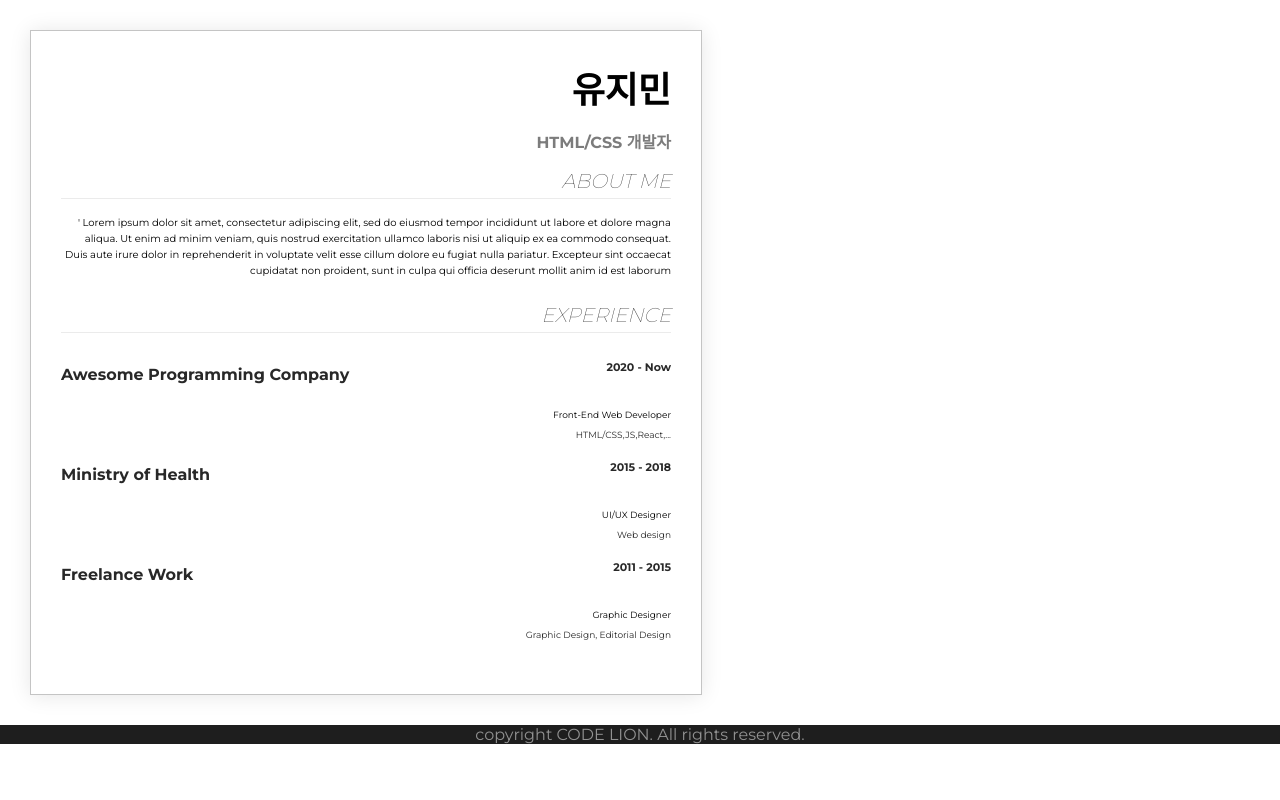
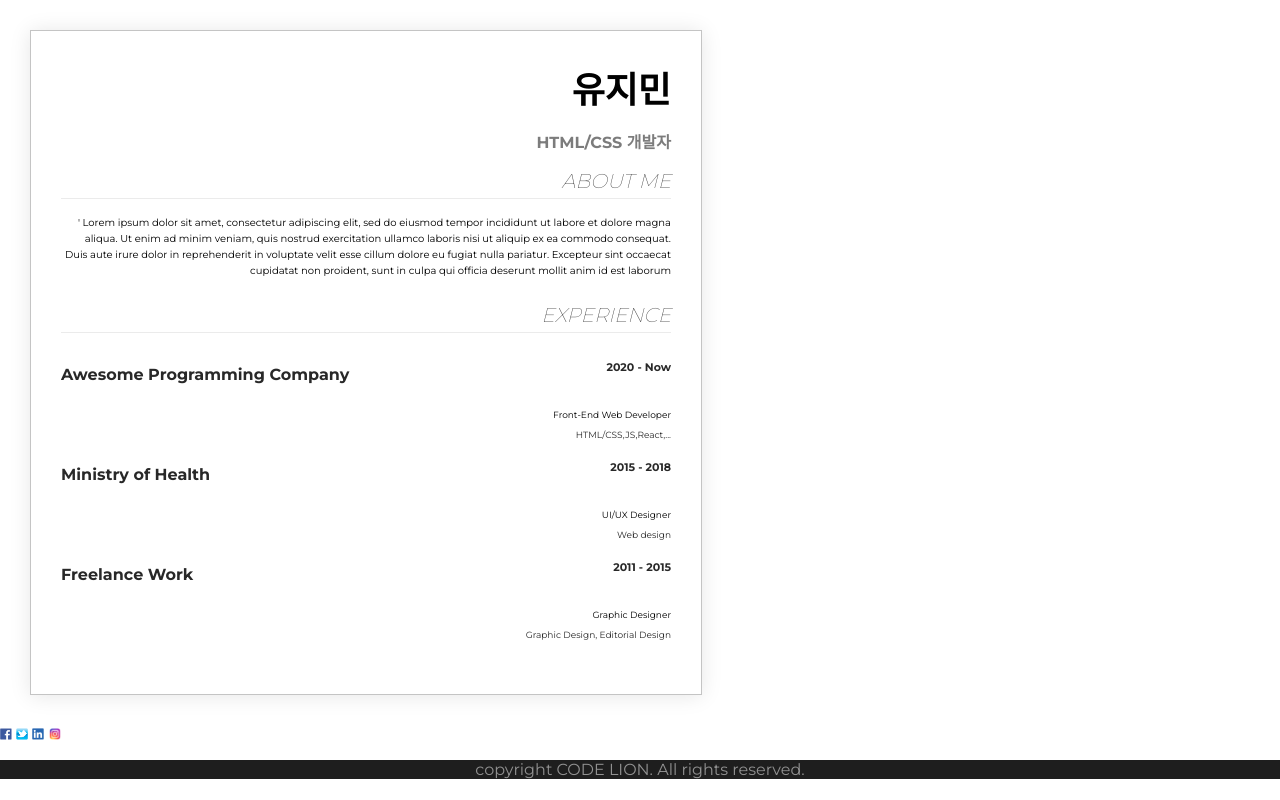
Before and after one commit to yoo-jimin127/CodeLion_MyPortpolio, a plain HTML site: page index.html in a window 1280 px wide. Drawn offline with Linux system fonts and the light colour scheme.

Commit message:
add : chap 13

```diff
--- a/codelion.css
+++ b/codelion.css
@@ -96,3 +96,13 @@ section {
     color: #282828;
     padding-left: 16px; /* 왼쪽만 padding을 줌으로써 들여쓰기 효과 */
 }
+
+.title-box {
+    text-align: right;
+
+}
+
+.sns-img {
+    width: 12px;
+    height: 12px;
+}
--- a/index.html
+++ b/index.html
@@ -8,8 +8,10 @@
 
         <body>
             <div class="mainbox">
-                <h1>유지민</h1>
-                <p class="name-text">HTML/CSS 개발자</p>
+                <div class="title-box">
+                    <h1>유지민</h1>
+                    <p class="name-text">HTML/CSS 개발자</p>
+                </div>
 
                 <section>
                     <h2>ABOUT ME</h2>
@@ -43,6 +45,12 @@
                 </section>
             </div>
 
+            <div class="sns-wrap">
+                <a href="https://facebook.com"><img class="sns-img" src="images/facebook.png"></a>
+                <a href="https://twitter.com"><img class="sns-img" src="images/twitter.png"></a>
+                <a href="https://linked-in.com"><img class="sns-img" src="images/linked-in.png"></a>
+                <a href="https://insta.com"><img class="sns-img" src="images/insta.png"></a>
+            </div>
 
             <footer>
                 <p>copyright CODE LION. All rights reserved.</p>
```
Also changed, not shown: images/facebook.png (added), images/insta.png (added), images/linked-in.png (added), images/twitter.png (added), 1 other file.
